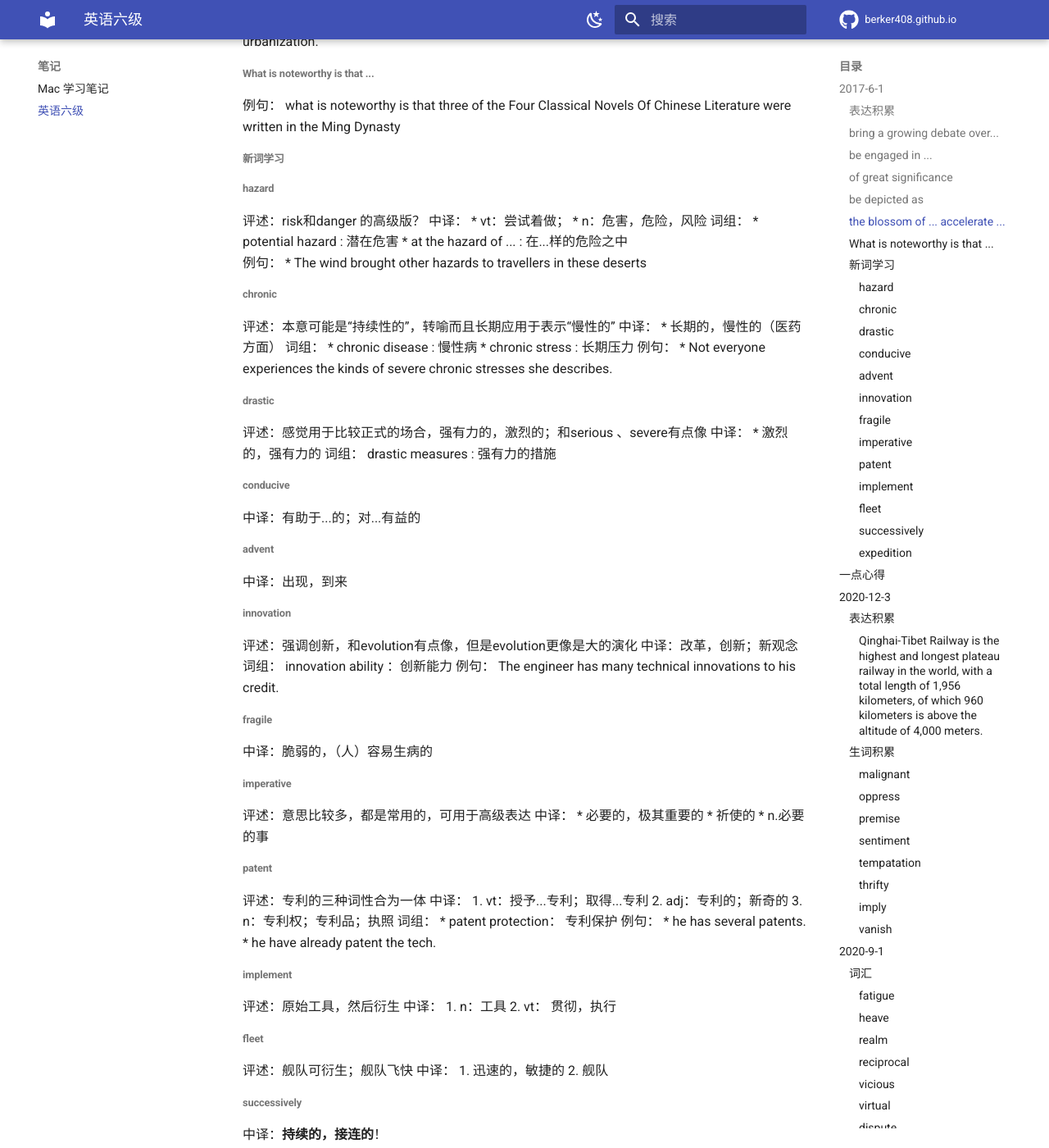
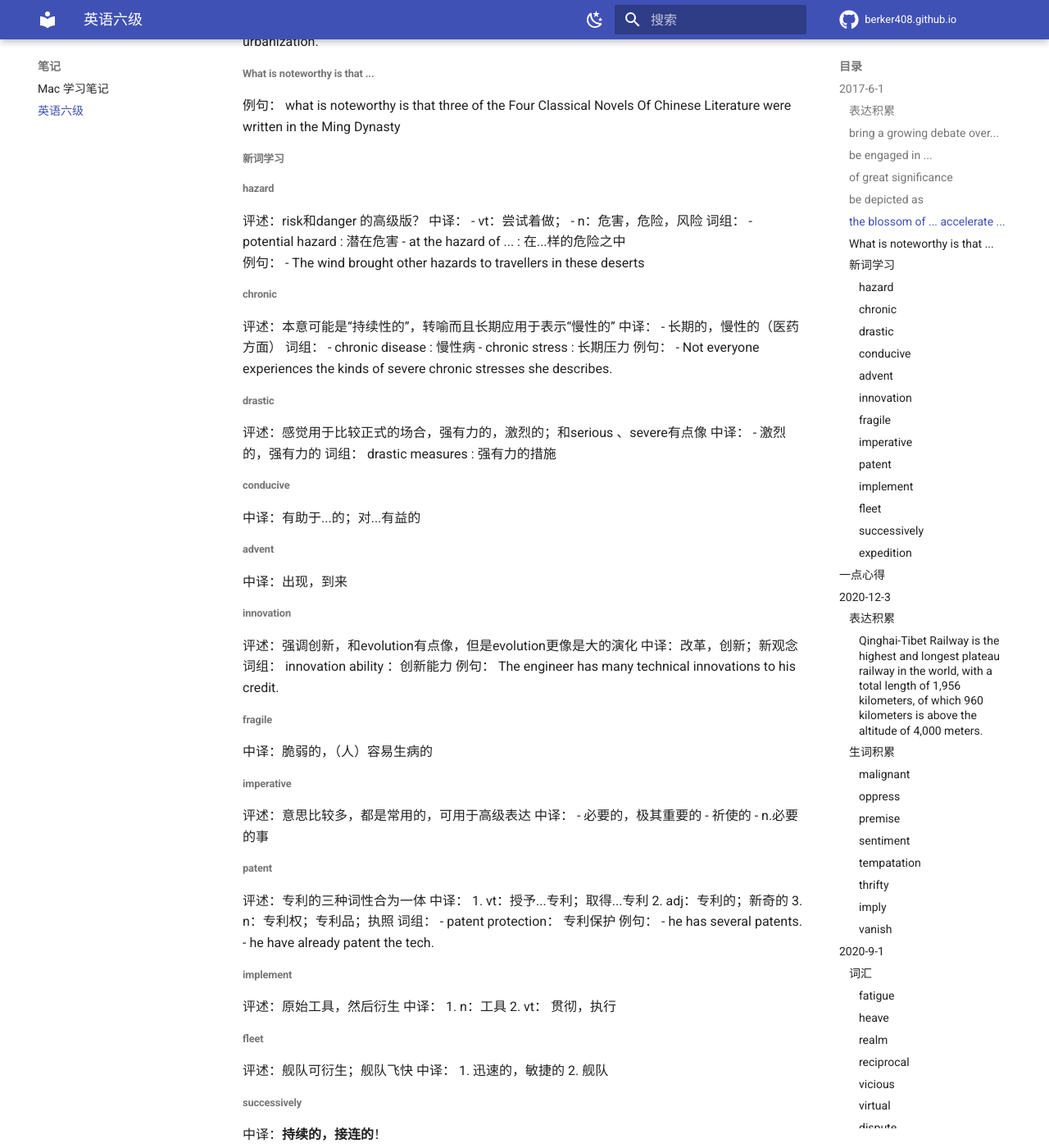
Before and after one commit to berker408/MySite, an MkDocs documentation site: the page built from docs/英语六级.md, in a window 1280 px wide and 1400 px high, scrolled down 646 px. Shown: the whole window at 82% size. Built offline with MkDocs 1.6.1 and Material for MkDocs 9.7.7, drawn with Linux system fonts in a browser that asks for light colours; some of the changed text lies outside the part shown.

Commit message:
换行问题

```diff
--- a/docs/英语六级.md
+++ b/docs/英语六级.md
@@ -16,26 +16,26 @@
 ###### hazard
 评述：risk和danger 的高级版？
 中译：
-* vt：尝试着做；
-* n：危害，危险，风险
+- vt：尝试着做；
+- n：危害，危险，风险
 词组：
-* potential hazard  :   潜在危害
-* at the hazard of ...  :  在...样的危险之中
+- potential hazard  :   潜在危害
+- at the hazard of ...  :  在...样的危险之中
 例句：
-* The wind brought other hazards to travellers in these deserts
+- The wind brought other hazards to travellers in these deserts
 ###### chronic
 评述：本意可能是“持续性的”，转喻而且长期应用于表示“慢性的”
 中译：
-* 长期的，慢性的（医药方面）
+- 长期的，慢性的（医药方面）
 词组：
-* chronic disease : 慢性病
-* chronic stress : 长期压力
+- chronic disease : 慢性病
+- chronic stress : 长期压力
 例句：
-* Not everyone experiences the kinds of severe chronic stresses  she describes.
+- Not everyone experiences the kinds of severe chronic stresses  she describes.
 ###### drastic
 评述：感觉用于比较正式的场合，强有力的，激烈的；和serious 、severe有点像
 中译：
-* 激烈的，强有力的
+- 激烈的，强有力的
 词组：
 drastic measures : 强有力的措施
 ###### conducive
@@ -54,9 +54,9 @@ The engineer has many technical innovations to his credit.
 ###### imperative
 评述：意思比较多，都是常用的，可用于高级表达
 中译：
-* 必要的，极其重要的
-* 祈使的
-* n.必要的事
+- 必要的，极其重要的
+- 祈使的
+- n.必要的事
 ###### patent
 评述：专利的三种词性合为一体
 中译：
@@ -64,10 +64,10 @@ The engineer has many technical innovations to his credit.
 2. adj：专利的；新奇的
 3. n：专利权；专利品；执照
 词组：
-* patent protection： 专利保护
+- patent protection： 专利保护
 例句：
-* he has several patents.
-* he have already patent the tech.
+- he has several patents.
+- he have already patent the tech.
 ###### implement
 评述：原始工具，然后衍生
 中译：
@@ -89,9 +89,9 @@ The engineer has many technical innovations to his credit.
 ### 2020-12-3
 #### 表达积累
 ##### Qinghai-Tibet Railway is the highest and longest plateau railway in the world, with a total length of 1,956 kilometers, of which 960 kilometers is above the altitude of 4,000 meters.
-* 西藏是Tibet
-* with... 句型
-* of which 从句句型
+- 西藏是Tibet
+- with... 句型
+- of which 从句句型
 
 #### 生词积累
 ##### malignant
@@ -167,4 +167,4 @@ Our relationship is based on reciprocal respect.
 许诺，誓言（v和n）
 #### 表达
 这次的范文并没有特别突出的表达，主要的特点是选词比较精当、用了比较多的with结构、从句结构（使表达更为连贯）；
-另外在选词的时候，不要想的过于复杂，比如说“鲜明的个性”可以翻译为“with distinctive personalities”.我不禁想到，其实这个词可能本来就有这些意思，但是如果只是看词典就很难联想到，总的来说还是要看例子去体会抽象出词语的意思
+另外在选词的时候，不要想的过于复杂，比如说“鲜明的个性”可以翻译为“with distinctive personalities”.我不禁想到，其实这个词可能本来就有这些意思，但是如果只是看词典就很难联想到，*总的来说还是要看例子去体会抽象出词语的意思*
```
